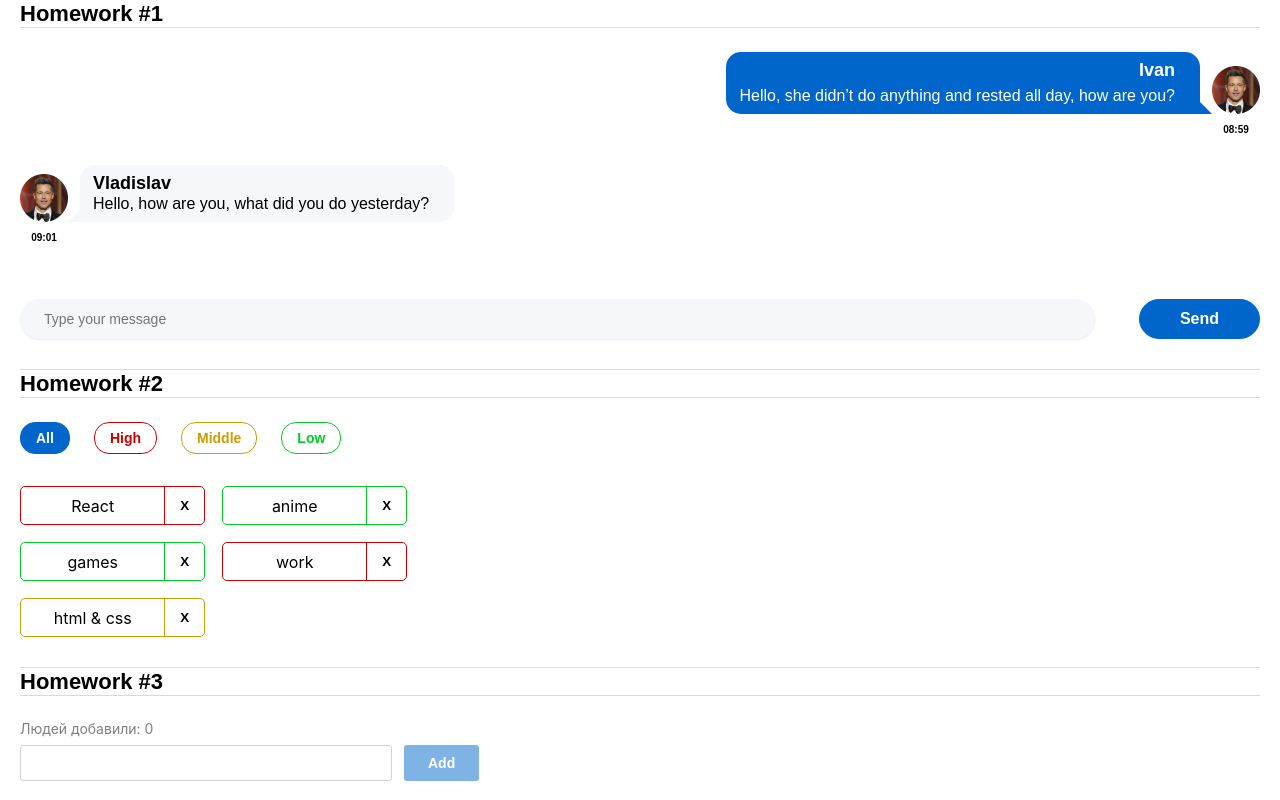
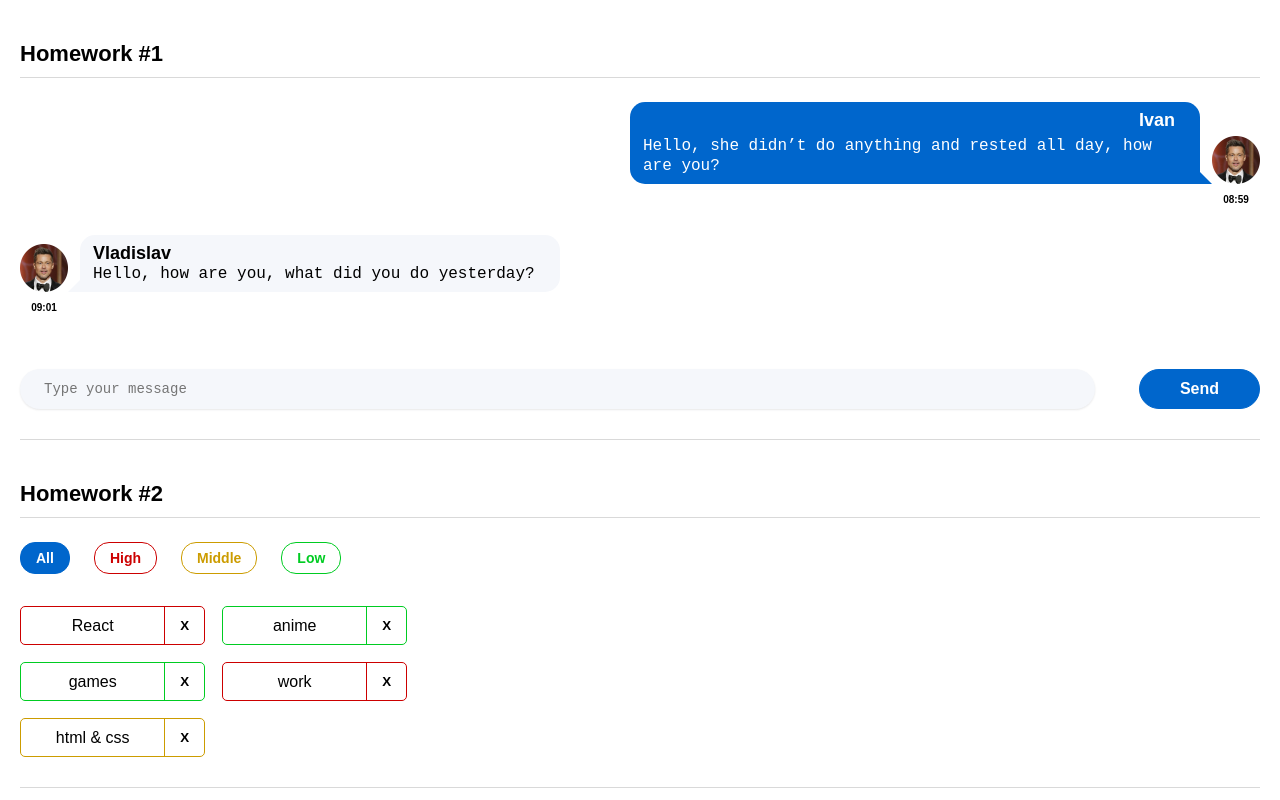
Before and after one commit to vitaliiRss/homework-frontend-2-sprint, a React (Create React App) app: page / in a window 1280 px wide. Shown: the top 800 px of the page. Built offline with nearby package versions, Linux system fonts and the light colour scheme.

Commit message:
fix: change font-family across tasks

```diff
--- a/src/s1-main/App.module.css
+++ b/src/s1-main/App.module.css
@@ -3,6 +3,7 @@
   width: 1280px;
   margin: 0 auto;
   padding: 0 20px;
+  font-family: "Montserrat", sans-serif;
 }
 
 .hw {
@@ -12,7 +13,7 @@
 }
 
 .hwTitle {
-  font-family: Montserrat, sans-serif;
+  padding: 40px 0 10px;
   font-size: 22px;
   font-weight: 600;
   line-height: 27px;
--- a/src/s2-homeworks/hw01/friend-message/FriendMessage.module.css
+++ b/src/s2-homeworks/hw01/friend-message/FriendMessage.module.css
@@ -37,7 +37,6 @@
 }
 
 .friendName {
-  font-family: Montserrat, sans-serif;
   font-size: 18px;
   font-weight: 600;
   line-height: 22px;
@@ -45,7 +44,6 @@
 }
 
 .friendMessageText {
-  font-family: Montserrat, sans-serif;
   font-size: 16px;
   font-weight: 400;
   line-height: 20px;
@@ -54,7 +52,6 @@
 
 .friendTime {
   width: 48px;
-  font-family: Montserrat, sans-serif;
   font-size: 10px;
   font-weight: 600;
   color: #000;
--- a/src/s2-homeworks/hw01/message-sender/MessageSender.module.css
+++ b/src/s2-homeworks/hw01/message-sender/MessageSender.module.css
@@ -9,7 +9,6 @@
   width: 100%;
   overflow: hidden;
   padding: 12px 24px;
-  font-family: Montserrat, sans-serif;
   font-size: 14px;
   background-color: #f5f7fb;
   border: none;
@@ -20,7 +19,6 @@
 
 .button {
   padding: 10px 40px;
-  font-family: Montserrat, sans-serif;
   font-size: 16px;
   font-weight: 600;
   line-height: 18px;
--- a/src/s2-homeworks/hw01/message/Message.module.css
+++ b/src/s2-homeworks/hw01/message/Message.module.css
@@ -43,7 +43,6 @@
 
 .name {
   margin-bottom: 5px;
-  font-family: Montserrat, sans-serif;
   font-size: 18px;
   font-weight: 600;
   line-height: 22px;
@@ -51,7 +50,6 @@
 }
 
 .messageText {
-  font-family: Montserrat, sans-serif;
   font-size: 16px;
   font-weight: 400;
   line-height: 20px;
@@ -61,7 +59,6 @@
 
 .time {
   width: 48px;
-  font-family: Montserrat, sans-serif;
   font-size: 10px;
   font-weight: 600;
   color: #000;
--- a/src/s2-homeworks/hw02/affairs/Affairs.module.css
+++ b/src/s2-homeworks/hw02/affairs/Affairs.module.css
@@ -22,18 +22,14 @@
 
 .button {
   padding: 5px 15px;
-
+  font-weight: 600;
+  font-size: 14px;
+  line-height: 20px;
+  color: var(--color);
   background: transparent;
-    color: var(--color);
-
   border: 1px solid var(--color);
   border-radius: 15px;
   outline: none;
-
-    font-family: 'Montserrat', sans-serif;
-    font-weight: 600;
-    font-size: 14px;
-    line-height: 20px;
   cursor: pointer;
 }
 
```
Lines whose indentation alone changed are shown as unchanged.
